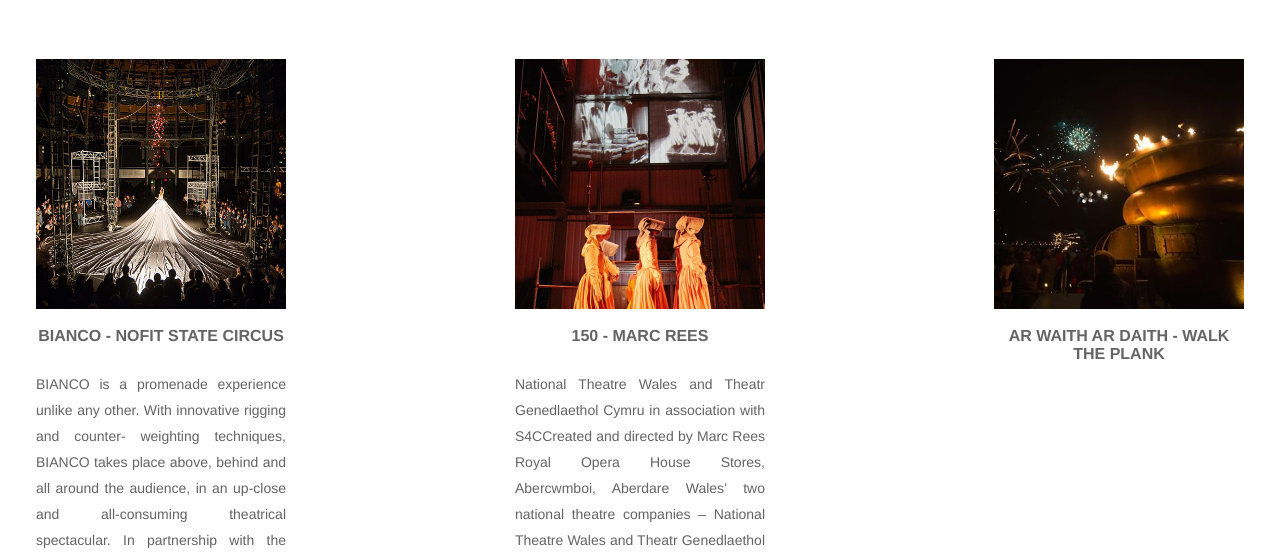
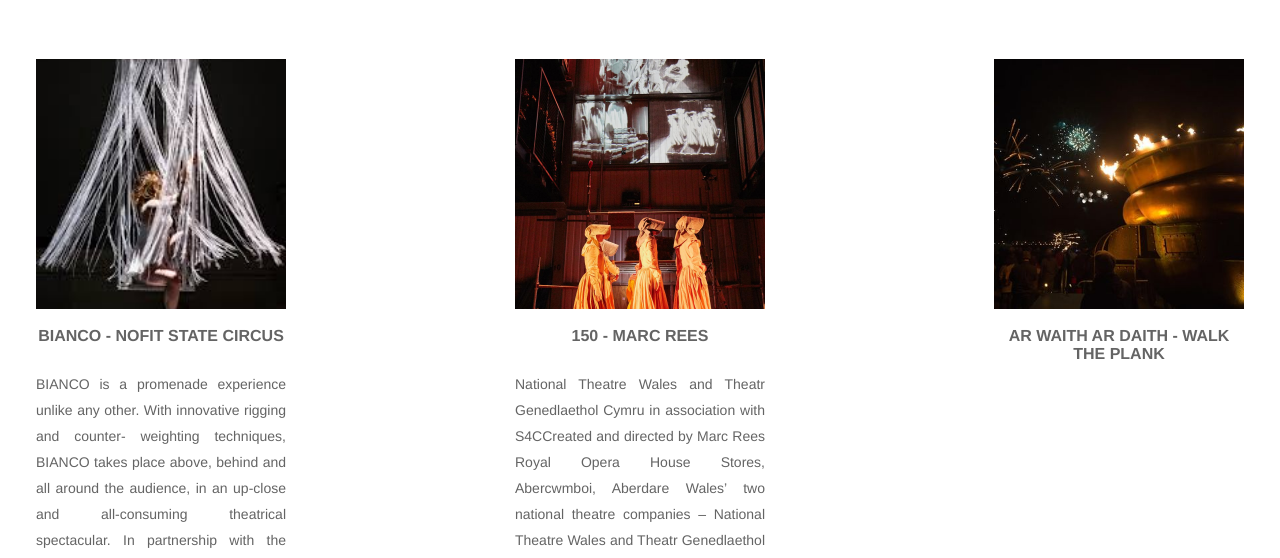
Before and after one commit to matteocarpi/angharad-new, a Gatsby site: page /projects/design in a window 1280 px wide. Shown: the part 234-792 px from the top of the page. Built offline with nearby package versions, Linux system fonts and the light colour scheme; Gatsby itself is replaced by a stand-in of ours; some packages are replaced by stand-ins of ours.

Commit message:
Update from Forestry.io Angharad Matthews created uploads/download-2.jpg Angharad Matthews updated content/projects/nofit-state-circus-immortal-bianco-tabu.md

```diff
--- a/content/projects/nofit-state-circus-immortal-bianco-tabu.md
+++ b/content/projects/nofit-state-circus-immortal-bianco-tabu.md
@@ -9,6 +9,7 @@
 video: true
 videoLink: https://www.youtube.com/watch?v=ezEBXinN2vM
 gallery:
+- "/uploads/download-2.jpg"
 - "/uploads/Award-winning-circus-comp-007.jpg"
 - "/uploads/nofitstate-1_21.jpg"
 - "/uploads/4oneyq5ij05fr6v705iywiugniznpb4cvxqdakfraam1-lst1142692.jpg"
```
Also changed, not shown: uploads/download-2.jpg (added).
